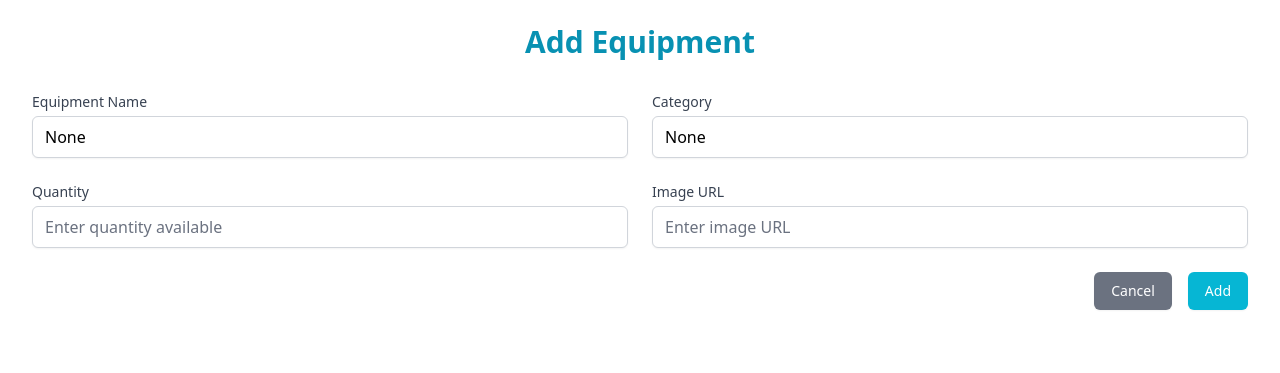
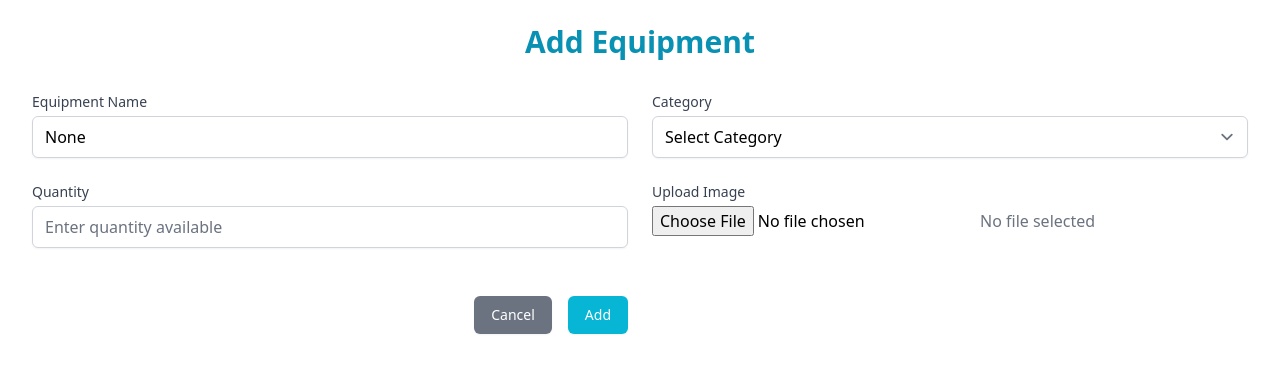
Before and after one commit to Nattachai802/UBUsportsRent, a Django app: page /equip/new/ in a window 1280 px wide. Shown: the top 373 px of the page. Run offline with Django 4.2, Linux system fonts and the light colour scheme; a user stored in the database is signed in; some libraries are stand-ins or nearby versions.

Commit message:
Equipment Fixed

```diff
--- a/base/templates/homepage.html
+++ b/base/templates/homepage.html
@@ -67,7 +67,7 @@
             <!-- Equipment Card Example -->
             {% for equipment in equipments %}
             <div class="bg-white shadow-lg rounded-lg p-6 hover:shadow-2xl transition duration-300">
-                <img src="{{ equipment.picture_url.url }}" alt="{{ equipment.name }}" class="w-full h-48 object-cover rounded-md mb-4">
+                <img src="{{ equipment.picture }}" alt="{{ equipment.name }}" class="w-full h-48 object-cover rounded-md mb-4">
                 <h4 class="text-xl font-semibold text-gray-800">{{ equipment.name }}</h4>
                 <p class="text-gray-600">{{ equipment.type }}</p>
                 <p class="mt-2 text-gray-500">Available: {{ equipment.available_amount }}</p>
--- a/management_equipment/templates/equipment_form.html
+++ b/management_equipment/templates/equipment_form.html
@@ -15,12 +15,28 @@
                 <input type="text" name="name" id="name" value="{{ form.name.value }}"
                 class="mt-1 block w-full rounded-md border-gray-300 shadow-sm focus:ring-cyan-500 focus:border-cyan-500" placeholder="Enter equipment name">
             </div>
+            <div x-data="{ selectedCategory: '' }">
+                <label for="type" class="block text-sm font-medium text-gray-700">Category</label>
+                <select name="type" id="type" x-model="selectedCategory"
+                        class="mt-1 block w-full rounded-md border-gray-300 shadow-sm focus:ring-cyan-500 focus:border-cyan-500">
+                    <option value="">Select Category</option>
+                    <option value="อุปกรณ์กีฬากลางแจ้ง">อุปกรณ์กีฬากลางแจ้ง</option>
+                    <option value="อุปกรณ์กีฬาภายในอาคาร">อุปกรณ์กีฬาภายในอาคาร</option>
+                    <option value="อุปกรณ์กีฬาทางน้ำ">อุปกรณ์กีฬาทางน้ำ</option>
+                    <option value="อุปกรณ์กีฬาฤดูหนาว">อุปกรณ์กีฬาฤดูหนาว</option>
+                    <option value="อุปกรณ์กีฬาประเภททีม">อุปกรณ์กีฬาประเภททีม</option>
+                    <option value="อุปกรณ์กีฬาประเภทเดี่ยว">อุปกรณ์กีฬาประเภทเดี่ยว</option>
+                    <option value="อุปกรณ์เสริมความฟิต">อุปกรณ์เสริมความฟิต</option>
+                    <option value="อุปกรณ์กีฬาผจญภัย">อุปกรณ์กีฬาผจญภัย</option>
+                    <option value="อุปกรณ์กีฬาประเภทต่อสู้">อุปกรณ์กีฬาประเภทต่อสู้</option>
+                    <option value="อุปกรณ์กีฬาความเร็ว">อุปกรณ์กีฬาความเร็ว</option>
+                </select>
 
-            <div>
-                <label for="type" class="block text-sm font-medium text-gray-700">Category</label>
-                <input type="text" name="type" id="type" value="{{ form.type.value }}"
-                class="mt-1 block w-full rounded-md border-gray-300 shadow-sm focus:ring-cyan-500 focus:border-cyan-500" placeholder="Enter equipment category">
+                <div class="mt-4 text-gray-600" x-show="selectedCategory">
+                    Selected Category: <span class="font-bold" x-text="selectedCategory"></span>
+                </div>
             </div>
+
 
             <div>
                 <label for="available_amount" class="block text-sm font-medium text-gray-700">Quantity</label>
@@ -28,12 +44,16 @@
                 class="mt-1 block w-full rounded-md border-gray-300 shadow-sm focus:ring-cyan-500 focus:border-cyan-500" placeholder="Enter quantity available">
             </div>
 
-            <div>
-                <label for="picture_url" class="block text-sm font-medium text-gray-700">Image URL</label>
-                <input type="text" name="picture_url" id="picture_url" value="{{ form.picture_url.value }}"
-                class="mt-1 block w-full rounded-md border-gray-300 shadow-sm focus:ring-cyan-500 focus:border-cyan-500" placeholder="Enter image URL">
+            <div x-data="{ fileName: '' }" class="relative">
+                <label for="picture" class="block text-sm font-medium text-gray-700">Upload Image</label>
+
+                <div class="mt-1 flex items-center">
+                    <!-- Hidden input field for file upload -->
+                    <input type="file" name="picture" id="picture" class="hidden" @change="fileName = $event.target.files[0].name">
+                    <!-- Display selected file name -->
+                    <span class="ml-4 text-gray-500" x-text="fileName || 'No file selected'"></span>
+                </div>
             </div>
-        </div>
 
         <div class="mt-6 flex justify-end space-x-4">
             <a href="{% url 'Manageq:View' %}" class="inline-flex justify-center rounded-md border border-transparent bg-gray-500 py-2 px-4 text-sm font-medium text-white shadow-sm hover:bg-gray-600 focus:outline-none focus:ring-2 focus:ring-offset-2 focus:ring-gray-400">
--- a/renting/templates/renting/booking_form.html
+++ b/renting/templates/renting/booking_form.html
@@ -1,6 +1,6 @@
 {% extends  "base.html" %}
 
-{% block content %}
+{% block main %}
 <h1 class="text-2xl font-bold mb-4">Available Equipment</h1>
 <ul>
     {% for equipment in equipments %}
--- a/renting/templates/renting/booking_history.html
+++ b/renting/templates/renting/booking_history.html
@@ -1,6 +1,6 @@
 {% extends "base.html" %}
 
-{% block content %}
+{% block main %}
 <h1 class="text-2xl font-bold mb-4">Booking History</h1>
 
 {% if bookings %}
--- a/renting/templates/renting/return_form.html
+++ b/renting/templates/renting/return_form.html
@@ -1,6 +1,6 @@
 {% extends "base.html" %}
 
-{% block content %}
+{% block main %}
 <h1 class="text-2xl font-bold mb-4">Return Equipment</h1>
 
 <form method="post">
```
Also changed, not shown: db.sqlite3.
